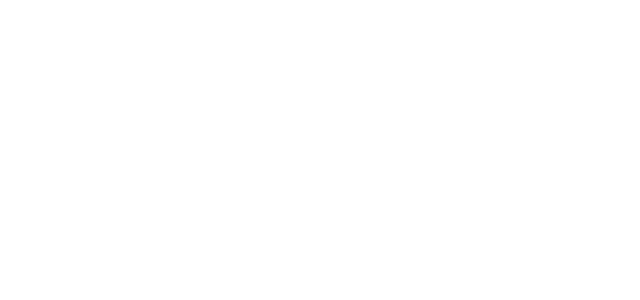
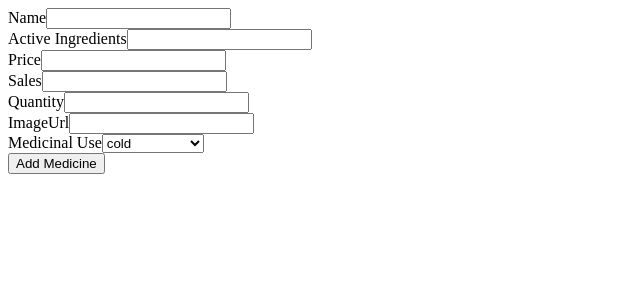
Before and after one commit to advanced-computer-lab-2023/Agile-Star-Squad-Pharmacy, a React (Create React App) app in the folder frontend/: page / in a window 1280 px wide. Shown: the top 300 px of the page, without its empty margins (0-640 px from the left). Built offline with nearby package versions, Linux system fonts and the light colour scheme.

Commit message:
feat: finish addMedicineForm

```diff
--- a/frontend/src/App.js
+++ b/frontend/src/App.js
@@ -1,10 +1,10 @@
 import React from "react";
-import addMedicineForm from "./medicine/addMedicineForm";
-import PharmacyHome from "./pharmacy/pages/pharmacyHome";
+import AddMedicineForm from "./shared/components/FormElements/addMedicineForm";
+// import PharmacyHome from "./pharmacy/pages/pharmacyHome";
 
 function App() {
   // return <PharmacyHome />;
-  return <addMedicineForm/>;
+  return <AddMedicineForm />;
 }
 
 export default App;
--- a/frontend/src/medicine/addMedicineForm.js
+++ /dev/null
@@ -1,118 +0,0 @@
-import React, { Component } from 'react'
-
-class addMedicineForm extends Component {
-
-    constructor(props) {
-        super(props)
-
-        this.state = {
-            name: '',
-            activeIngredients: '',
-            price: '',
-            sales: '',
-            quantity: '',
-            image: '',
-            description: '',
-            medicinalUse:''
-        }
-    }
-
-
-    handleNameChange = event => {
-        this.setState({
-            name: event.target.value
-        })
-    }
-
-    handleactiveIngredientsChange = event => {
-        this.setState({
-            activeIngredients: event.target.value
-        })
-    }
-
-    handlePriceChange = event => {
-        this.setState({
-            price: event.target.value
-        })
-    }
-
-    handleSalesChange = event => {
-        this.setState({
-            sales: event.target.value
-        })
-    }
-
-    handleQuantityChange = event => {
-        this.setState({
-            quantity: event.target.value
-        })
-    }
-
-    handleImageChange = event => {
-        this.setState({
-            image: event.target.value
-        })
-    }
-
-    handleDescriptionChange = event => {
-        this.setState({
-            description: event.target.value
-        })
-    }
-
-    handleMedicinalUseChange = event => {
-        this.setState({
-            medicinalUse: event.target.value
-        })
-    }
-    handleSubmit = event => {
-        event.preventDefault();
-        const requestOptions = {
-            method: 'POST',
-            headers: { "Content-type": "application/json; charset=UTF-8", },
-            body: JSON.stringify(this.state)
-        };
-        fetch('/medicine', requestOptions)
-    }
-
-
-
-    render() {
-        const { name, activeIngredients, price, sales, quantity, image, medicinalUse} = this.state
-        return (
-            <form onSubmit={this.handleSubmit}>
-                <div>
-                    <label>Name</label>
-                    <input type='text' value={name} onChange={this.handleNameChange} />
-                </div>
-                <div>
-                    <label>Active Ingredients</label>
-                    <input type='text' value={activeIngredients} onChange={this.handleactiveIngredientsChange} />
-                </div>
-                <div>
-                    <label>Price</label>
-                    <input type='text' value={price} onChange={this.handlePriceChange} />
-                </div>
-                <div>
-                    <label>Sales</label>
-                    <input type='number' value={sales} onChange={this.handleSalesChange} />
-                </div>
-                <div>
-                    <label>Quantity</label>
-                    <input type='number' value={quantity} onChange={this.handleQuantityChange} />
-                </div>
-                <div>
-                    <label>Image</label>
-                    <input type='image' value={image} onChange={this.handleImageChange} />
-                </div>
-                <div>
-                    <label>Medicinal Use</label>
-                    <input type='text' value={medicinalUse} onChange={this.handleMedicinalUseChange} />
-                </div>
-                <button type= "submit">Add Medicine</button>
-            </form>
-        )
-    }
-}
-
-export default addMedicineForm
--- /dev/null
+++ b/frontend/src/shared/components/FormElements/addMedicineForm.js
@@ -0,0 +1,138 @@
+import React, { Component } from "react";
+import medicinalUseEnum from "../../util/medicinalUseEnum";
+
+class AddMedicineForm extends Component {
+  constructor(props) {
+    super(props);
+
+    this.state = {
+      name: "",
+      activeIngredients: "",
+      price: "",
+      sales: "",
+      quantity: "",
+      image: "",
+      medicinalUse: "cold",
+    };
+  }
+
+  handleNameChange = (event) => {
+    this.setState({
+      name: event.target.value,
+    });
+  };
+
+  handleActiveIngredientsChange = (event) => {
+    this.setState({
+      activeIngredients: event.target.value,
+    });
+  };
+
+  handlePriceChange = (event) => {
+    this.setState({
+      price: event.target.value,
+    });
+  };
+
+  handleSalesChange = (event) => {
+    this.setState({
+      sales: event.target.value,
+    });
+  };
+
+  handleQuantityChange = (event) => {
+    this.setState({
+      quantity: event.target.value,
+    });
+  };
+
+  handleImageChange = (event) => {
+    this.setState({
+      image: event.target.value,
+    });
+  };
+
+  handleMedicinalUseChange = (event) => {
+    this.setState({
+      medicinalUse: event.target.value,
+    });
+  };
+  handleSubmit = (event) => {
+    event.preventDefault();
+    const requestOptions = {
+      method: "POST",
+      headers: { "Content-type": "application/json; charset=UTF-8" },
+      body: JSON.stringify(this.state),
+    };
+    fetch("http://localhost:4000/medicine", requestOptions);
+  };
+
+  render() {
+    const medicinalUseOptions = []; // fill options based on medicinalUse enum
+    for (const use of medicinalUseEnum) {
+      medicinalUseOptions.push(<option value={use}>{use}</option>);
+    }
+    const {
+      name,
+      activeIngredients,
+      price,
+      sales,
+      quantity,
+      image,
+      medicinalUse,
+    } = this.state;
+    return (
+      <form onSubmit={this.handleSubmit}>
+        <div>
+          <label>Name</label>
+          <input type="text" value={name} onChange={this.handleNameChange} />
+        </div>
+        <div>
+          <label>Active Ingredients</label>
+          <input
+            type="text"
+            value={activeIngredients}
+            onChange={this.handleActiveIngredientsChange}
+          />
+        </div>
+        <div>
+          <label>Price</label>
+          <input
+            type="number"
+            value={price}
+            onChange={this.handlePriceChange}
+          />
+        </div>
+        <div>
+          <label>Sales</label>
+          <input
+            type="number"
+            value={sales}
+            onChange={this.handleSalesChange}
+          />
+        </div>
+        <div>
+          <label>Quantity</label>
+          <input
+            type="number"
+            value={quantity}
+            onChange={this.handleQuantityChange}
+          />
+        </div>
+        <div>
+          <label>ImageUrl</label>
+          <input type="text" value={image} onChange={this.handleImageChange} />
+        </div>
+        <div>
+          <label>Medicinal Use</label>
+          <select value={medicinalUse} onChange={this.handleMedicinalUseChange}>
+            {medicinalUseOptions}
+          </select>
+        </div>
+        <button type="submit">Add Medicine</button>
+      </form>
+    );
+  }
+}
+
+export default AddMedicineForm;
--- a/frontend/src/shared/util/medicinalUseEnum.js
+++ b/frontend/src/shared/util/medicinalUseEnum.js
@@ -1,3 +1,9 @@
-const medicinalUseEnum = ["ahmeds medicinalUse", "mariams medicinalUse"];
+const medicinalUseEnum = [
+  "cold",
+  "flu",
+  "headache",
+  "stomach pain",
+  "heart pain",
+];
 
 export default medicinalUseEnum;
```
Also changed, not shown: frontend/src/doctor/components/DoctorComponent.js (deleted), frontend/src/doctor/pages/DoctorHome.js (deleted), frontend/src/medicine/viewEditForm.js (deleted), frontend/src/patient/components/PatientComponent.js (deleted), frontend/src/patient/pages/PatientHome.js (deleted), frontend/src/shared/components/FormElements/viewEditForm.js (added), 2 other files (tests, documents, lock files or other folders).
